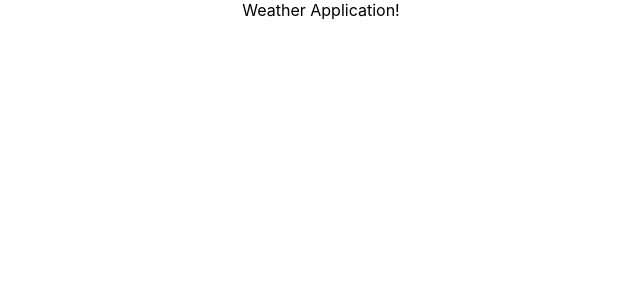
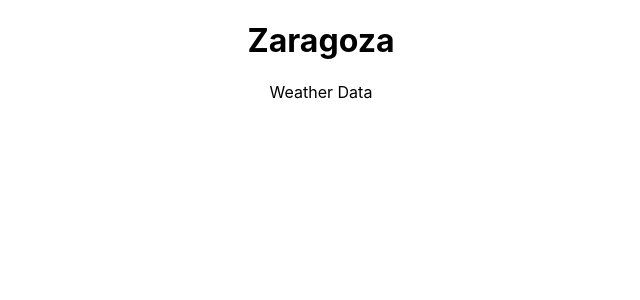
Before and after one commit to ssubijana/react_redux_course, a React (Create React App) app in the folder WeatherApp/weather-app/: page / in a window 1280 px wide. Shown: the top 300 px of the page, without its empty margins (319-959 px from the left). Built offline with nearby package versions, Linux system fonts and the light colour scheme.

Commit message:
Adds the first weather detail component

```diff
--- a/WeatherApp/weather-app/src/App.js
+++ b/WeatherApp/weather-app/src/App.js
@@ -1,9 +1,16 @@
-import React from "react";
+import React, { Component } from "react";
+import WeatherLocation from "./components/WeatherLocation";
 import logo from "./logo.svg";
 import "./App.css";
 
-function App() {
-  return <div className="App">Weather Application!</div>;
+class App extends Component {
+  render() {
+    return (
+      <div className="App">
+        <WeatherLocation></WeatherLocation>
+      </div>
+    );
+  }
 }
 
 export default App;
--- /dev/null
+++ b/WeatherApp/weather-app/src/components/Location.js
@@ -0,0 +1,9 @@
+import React from "react";
+
+const Location = () => (
+  <div>
+    <h1>Zaragoza</h1>
+  </div>
+);
+
+export default Location;
--- /dev/null
+++ b/WeatherApp/weather-app/src/components/WeatherData.js
@@ -0,0 +1,5 @@
+import React from "react";
+
+const WeatherData = () => <div>Weather Data</div>;
+
+export default WeatherData;
--- a/WeatherApp/weather-app/src/components/WeatherLocation.js
+++ b/WeatherApp/weather-app/src/components/WeatherLocation.js
@@ -0,0 +1,12 @@
+import React from "react";
+import Location from "./Location";
+import WeatherData from "./WeatherData";
+
+const WeatherLocation = () => (
+  <div>
+    <Location></Location>
+    <WeatherData></WeatherData>
+  </div>
+);
+
+export default WeatherLocation;
```
